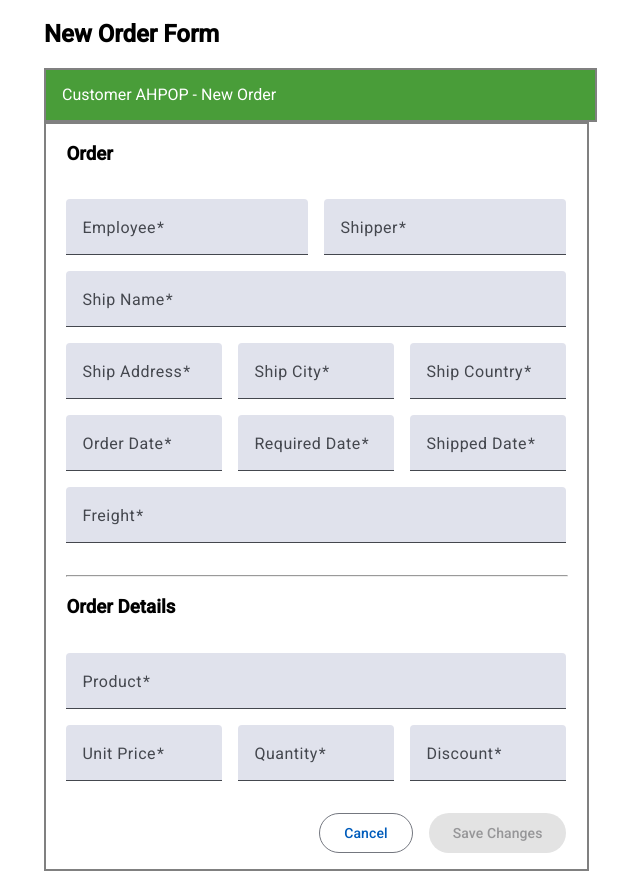
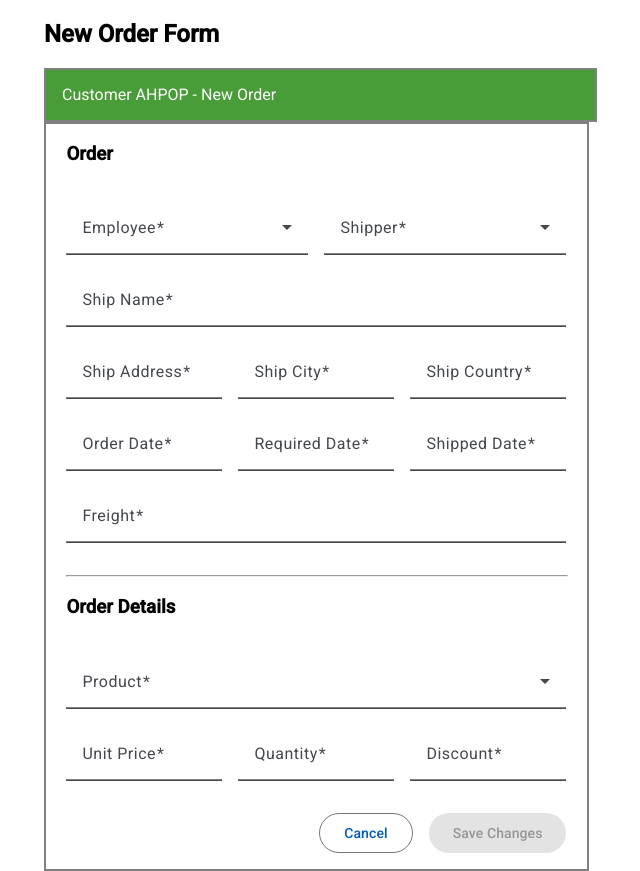
Before and after one commit to MateoErazo/SalesDatePredictionAngular, an Angular app: page /orders/new in a window 1280 px wide. Shown: the whole page, without its empty margins (84-724 px from the left). Built offline with nearby package versions, Linux system fonts and the light colour scheme.

Commit message:
I add new desing using selector

```diff
--- a/src/app/orders/new-order-form/new-order-form.component.css
+++ b/src/app/orders/new-order-form/new-order-form.component.css
@@ -1,6 +1,14 @@
 mat-form-field {
     margin-top: 1rem;
     width: 100%;
+}
+
+::ng-deep .mdc-text-field--filled:not(.mdc-text-field--disabled) {
+    background-color: white !important;
+}
+
+::ng-deep .mdc-text-field--filled:not(.mdc-text-field--disabled) .mdc-line-ripple::before {
+    border: 1px solid gray;
 }
 
 hr {
--- a/src/app/orders/new-order-form/new-order-form.component.html
+++ b/src/app/orders/new-order-form/new-order-form.component.html
@@ -10,13 +10,19 @@
         <div class="EmployeeShipper">
             <mat-form-field appearance="fill">
                 <mat-label>Employee</mat-label>
-                <input matInput [formControl]="form.controls.Employee"/>
+                <mat-select [formControl]="form.controls.Employee">
+                    <mat-option value="One">First Option</mat-option>
+                    <mat-option value="Two">Second Option</mat-option>
+                </mat-select>
                 <mat-error>{{getErrorEmployeeField()}}</mat-error>
             </mat-form-field>
 
             <mat-form-field appearance="fill">
                 <mat-label>Shipper</mat-label>
-                <input matInput [formControl]="form.controls.Shipper"/>
+                <mat-select [formControl]="form.controls.Shipper">
+                    <mat-option value="One">First Option</mat-option>
+                    <mat-option value="Two">Second Option</mat-option>
+                </mat-select>
                 <mat-error>{{getErrorShipperField()}}</mat-error>
             </mat-form-field>
         </div>
@@ -83,7 +89,10 @@
         <div class="Product">
             <mat-form-field appearance="fill">
                 <mat-label>Product</mat-label>
-                <input matInput [formControl]="form.controls.Product"/>
+                <mat-select [formControl]="form.controls.Product">
+                    <mat-option value="First Option">First Option</mat-option>
+                    <mat-option value="Second Option">Second Option</mat-option>
+                </mat-select>
                 <mat-error>{{getErrorProductField()}}</mat-error>
             </mat-form-field>
         </div>
```
